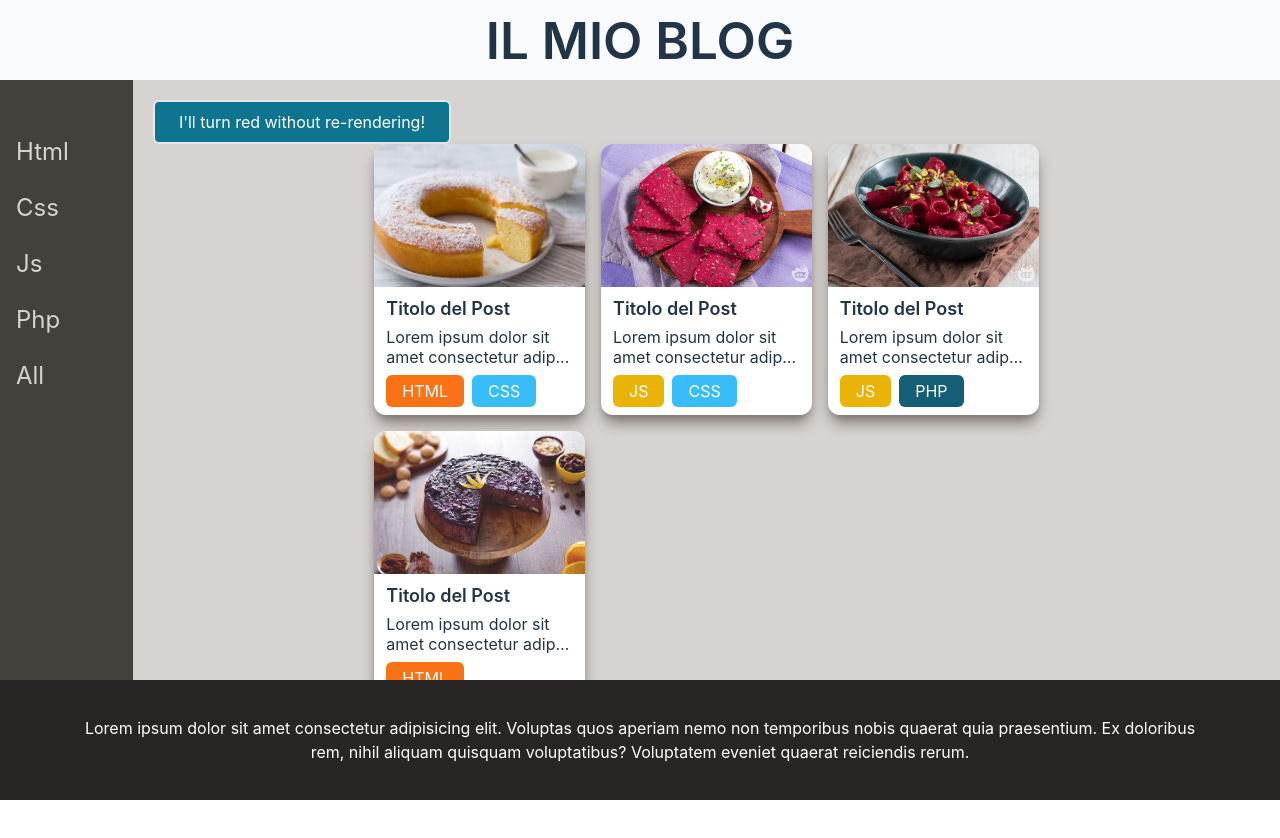
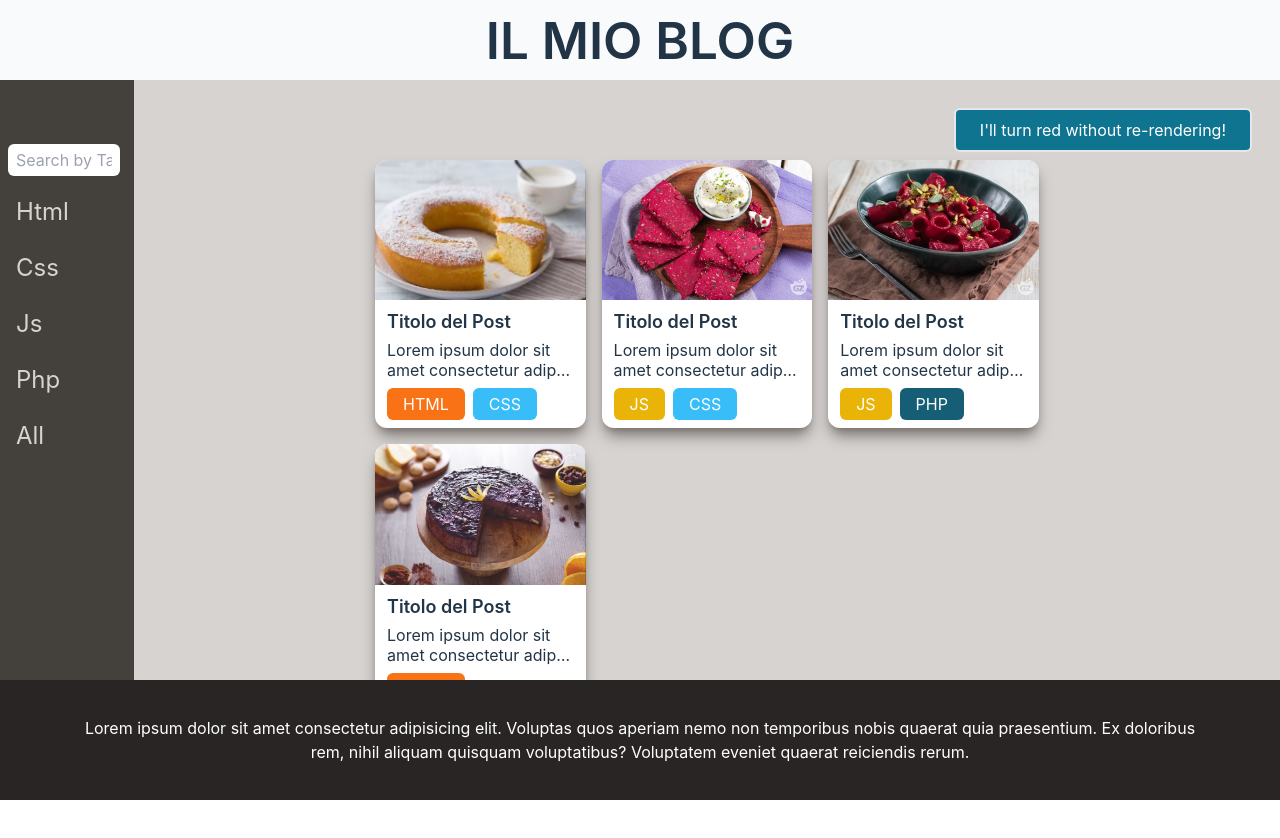
Before and after one commit to Aj-Herrera-99/react-props, a React (Vite) app: page / in a window 1280 px wide. Shown: the top 838 px of the page. Built offline with nearby package versions, Linux system fonts and the light colour scheme.

Commit message:
input che filtra cards in base al tag

```diff
--- a/src/components/Aside.jsx
+++ b/src/components/Aside.jsx
@@ -10,6 +10,16 @@
     const handleAllClick = () => {
         setPosts(posts);
     };
+
+    const handleChange = (e) => {
+        console.log(e.target.value)
+        const filteredPosts = posts.filter(post => {
+            return post.tags.some(tag => {
+                return tag.startsWith(e.target.value)
+            })
+        })
+        setPosts(filteredPosts);
+    }
 
     // classes
     const translateLeftClass = showSideBar
@@ -25,7 +35,8 @@
                 showSideBar={showSideBar}
                 setShowSideBar={setShowSideBar}
             ></Hamburger>
-            <ul className={`text-2xl mt-12 md:block ${visibilityClass}`}>
+            <input onChange={handleChange} type="text" className="text-black w-5/6 mt-16 py-1 px-2 ml-2 rounded-md" placeholder="Search by Tag"/>
+            <ul className={`text-2xl mt-3 md:block ${visibilityClass}`}>
                 {tags.map((tag, index) => (
                     <Tag
                         key={index}
--- a/src/components/Card.jsx
+++ b/src/components/Card.jsx
@@ -29,7 +29,7 @@
         <div
             ref={cardRef}
             onClick={handleCardClick}
-            className={`${style.cardRatio} bg-white flex flex-col rounded-xl overflow-hidden cursor-pointer shadow-lg shadow-stone-500  hover:scale-110 hover:rotate-6 hover:shadow-xl hover:shadow-zinc-700 transition-all`}
+            className={` bg-white flex flex-col rounded-xl overflow-hidden cursor-pointer shadow-lg shadow-stone-500  hover:scale-110 hover:rotate-6 hover:shadow-xl hover:shadow-zinc-700 transition-all`}
         >
             <div className={`h-3/5 bg-red-300`}>
                 <img
@@ -50,7 +50,7 @@
                         {content}
                     </p>
                 </div>
-                <div className="flex gap-2">
+                <div className="flex flex-wrap gap-2">
                     {tags.map((tag, index) => (
                         <Badge key={index} tag={tag}></Badge>
                     ))}
--- a/src/components/Card.module.css
+++ b/src/components/Card.module.css
@@ -21,3 +21,10 @@
         width: 22vw;
     }
 }
+
+@media screen and (orientation: landscape) and (max-height: 640px){
+    .modal {
+        width: auto;
+        height: 80vh;
+    }
+}
--- a/src/components/Footer.jsx
+++ b/src/components/Footer.jsx
@@ -1,6 +1,6 @@
 function Footer({ children }) {
     return (
-        <footer className="bg-stone-800 text-white h-[15vh] flex justify-center items-center text-center px-20 py-3 relative z-20">
+        <footer className="bg-stone-800 text-white h-[15vh] flex justify-center items-center text-center px-20 py-3 relative z-10">
             <p className="max-h-full overflow-auto">{children}</p>
         </footer>
     );
--- a/src/components/Main.jsx
+++ b/src/components/Main.jsx
@@ -21,14 +21,16 @@
     };
 
     return (
-        <main ref={mainRef} className="overflow-y-scroll p-5 bg-stone-300">
+        <main ref={mainRef} className="w-full overflow-y-scroll p-5 bg-stone-300">
+            <div className="flex justify-end m-2">
                 <button
                     onClick={handleClick}
                     ref={btnRef}
-                className="px-6 py-2 bg-cyan-700 text-white rounded-md border-2 focus:border-black transition-all"
+                    className="px-6 py-2 bg-cyan-700 text-white rounded-md border-2 focus:border-black transition-all align"
                 >
                     I'll turn red without re-rendering!
                 </button>
+            </div>
             <div className="w-3/4 xl:w-3/5 mx-auto grid auto-rows-fr grid-cols-1 sm:grid-cols-2 lg:grid-cols-3 gap-4">
                 {posts.map((post) => (
                     <Card
```
Lines whose indentation alone changed are shown as unchanged.
